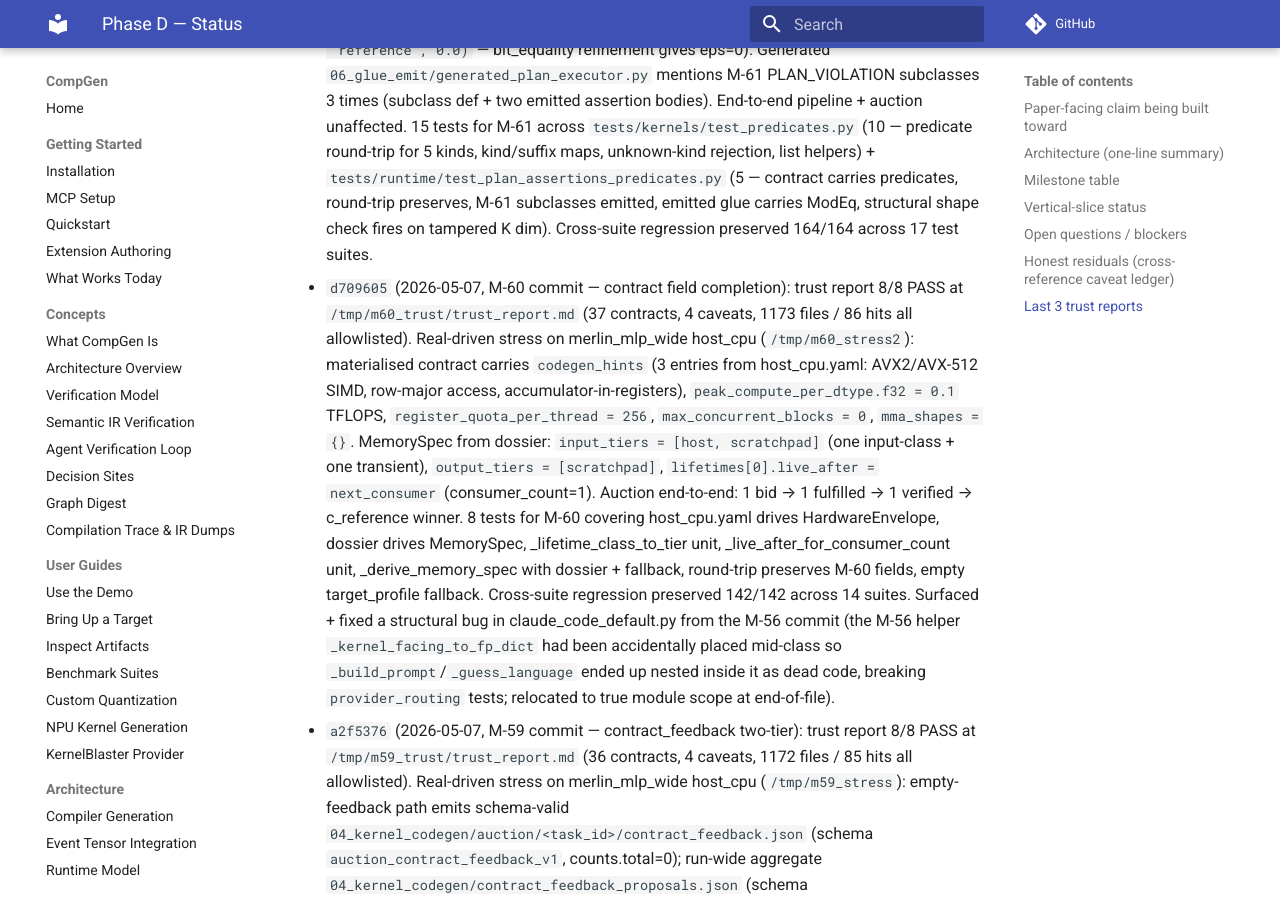
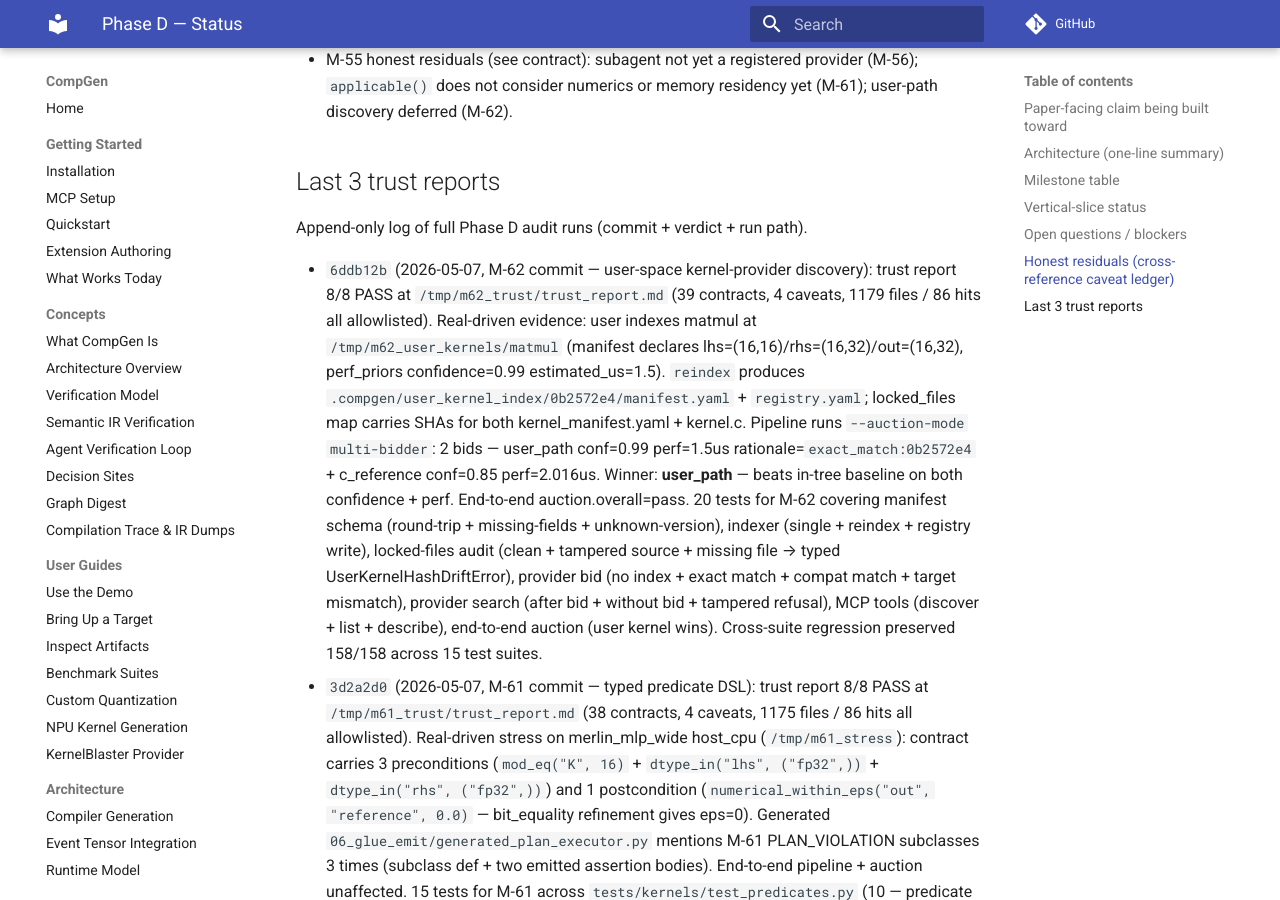
Before and after one commit to copparihollmann/RuntimeCompGen, an MkDocs documentation site: the page built from docs/phase_d_status.md, in a window 1280 px wide and 900 px high, scrolled down 5216 px. Built offline with MkDocs 1.6.1 and Material for MkDocs 9.7.7, drawn with Linux system fonts in a browser that asks for light colours; comment, search, counter and statistics services are not loaded; some of the changed text lies outside the part shown.

Commit message:
docs(phase_d): backfill M-62 status table + trust report entry
Co-Authored-By: Claude Opus 4.7 (1M context) <noreply@anthropic.com>

```diff
--- a/docs/phase_d_status.md
+++ b/docs/phase_d_status.md
@@ -1,6 +1,6 @@
 # Phase D — Status
 
-_Last updated: 2026-05-07_  ·  _Current head: `3d2a2d0` (M-61 landed — predicate DSL)_  ·  _Phase plan: `~/.claude/plans/stateful-jumping-lovelace.md`_  ·  _Trust report: `/tmp/m61_trust/trust_report.md` (8/8 PASS, 38 contracts)_
+_Last updated: 2026-05-07_  ·  _Current head: `6ddb12b` (M-62 landed — user-space provider)_  ·  _Phase plan: `~/.claude/plans/stateful-jumping-lovelace.md`_  ·  _Trust report: `/tmp/m62_trust/trust_report.md` (8/8 PASS, 39 contracts)_
 
 This is the canonical Phase D tracker. Every Phase D milestone's done
 condition includes updating this document with the new commit hash,
@@ -50,7 +50,7 @@ Status legend: `planned` → `in_progress` → `complete` (tests green + commit
 | M-59  | contract_feedback re-enters Recipe IR (two-tier)    | complete      | `a2f5376` | `python/compgen/kernels/provider.py` (ContractFeedback gains kind+applies_when), `python/compgen/graph_compilation/contract_feedback_apply.py` (classifier + Recipe-IR proposal generator + persistence), `python/compgen/graph_compilation/kernel_auction.py` (per_provider_feedback collection), `tests/graph_compilation/test_contract_feedback_apply.py`, `docs/realness/m59_contract_feedback_apply.yaml` | 15 (M-59), 59/59 cross-suite regression preserved, trust 8/8 (36 contracts) |
 | M-60  | Contract field completion from target + dossier     | complete      | `d709605` | `python/compgen/kernels/contract_v3.py` (HardwareEnvelope wiring + _derive_memory_spec + helpers), `configs/targets/host_cpu.yaml` (M-60 envelope block), `python/compgen/graph_compilation/{kernel_contract_materialization,kernel_codegen_response}.py` (round-trip), `python/compgen/kernels/providers/claude_code_default.py` (structural fix), `tests/graph_compilation/test_contract_field_completion.py`, `docs/realness/m60_contract_field_completion.yaml` | 8 (M-60), 142/142 cross-suite regression preserved, trust 8/8 (37 contracts) |
 | M-61  | Pre/post-conditions as typed predicates             | complete      | `3d2a2d0` | `python/compgen/kernels/predicates.py` (entire module — 5 dataclass kinds), `python/compgen/kernels/contract_v3.py` (preconditions+postconditions fields + from_recipe population), `python/compgen/graph_compilation/{kernel_contract_materialization,kernel_codegen_response}.py` (round-trip), `python/compgen/runtime/glue_emit/plan_assertions.py` (5 new PLAN_VIOLATION subclasses + ModEq + ByteSizeLe runtime assertions), `tests/kernels/test_predicates.py`, `tests/runtime/test_plan_assertions_predicates.py`, `docs/realness/m61_predicate_dsl.yaml` | 15 (M-61), 164/164 cross-suite regression preserved, trust 8/8 (38 contracts) |
-| M-62  | User-space kernel-provider discovery + MCP + skill  | planned       | —       | —                                                                                                   | —          |
+| M-62  | User-space kernel-provider discovery + MCP + skill  | complete      | `6ddb12b` | `python/compgen/kernels/user_kernel_index.py` (schema + indexer + audit), `python/compgen/kernels/providers/user_path.py` (UserKernelProvider), `python/compgen/kernels/registry.py` (auto-register when index non-empty), `python/compgen/mcp/tools/kernel_providers.py` (3 MCP tools), `python/compgen/graph_compilation/__main__.py` (--user-kernel-path + env), `.claude/skills/compgen-discover-user-kernels/SKILL.md`, `tests/kernels/test_user_kernel_index.py`, `docs/realness/m62_user_kernel_provider.yaml` | 20 (M-62), 158/158 cross-suite regression preserved, trust 8/8 (39 contracts) |
 | M-63  | Coverage-first scheduling                           | planned       | —       | —                                                                                                   | —          |
 | M-64  | Refinement contracts + version migration            | planned       | —       | —                                                                                                   | —          |
 | M-65  | Vertical slices 2 + 3 under multi-bidder auction    | planned       | —       | —                                                                                                   | —          |
@@ -79,6 +79,7 @@ Status legend: `planned` → `in_progress` → `complete` (tests green + commit
 
 Append-only log of full Phase D audit runs (commit + verdict + run path).
 
+- `6ddb12b` (2026-05-07, M-62 commit — user-space kernel-provider discovery): trust report 8/8 PASS at `/tmp/m62_trust/trust_report.md` (39 contracts, 4 caveats, 1179 files / 86 hits all allowlisted). Real-driven evidence: user indexes matmul at `/tmp/m62_user_kernels/matmul` (manifest declares lhs=(16,16)/rhs=(16,32)/out=(16,32), perf_priors confidence=0.99 estimated_us=1.5). `reindex` produces `.compgen/user_kernel_index/0b2572e4/manifest.yaml` + `registry.yaml`; locked_files map carries SHAs for both kernel_manifest.yaml + kernel.c. Pipeline runs `--auction-mode multi-bidder`: 2 bids — user_path conf=0.99 perf=1.5us rationale=`exact_match:0b2572e4` + c_reference conf=0.85 perf=2.016us. Winner: **user_path** — beats in-tree baseline on both confidence + perf. End-to-end auction.overall=pass. 20 tests for M-62 covering manifest schema (round-trip + missing-fields + unknown-version), indexer (single + reindex + registry write), locked-files audit (clean + tampered source + missing file → typed UserKernelHashDriftError), provider bid (no index + exact match + compat match + target mismatch), provider search (after bid + without bid + tampered refusal), MCP tools (discover + list + describe), end-to-end auction (user kernel wins). Cross-suite regression preserved 158/158 across 15 test suites.
 - `3d2a2d0` (2026-05-07, M-61 commit — typed predicate DSL): trust report 8/8 PASS at `/tmp/m61_trust/trust_report.md` (38 contracts, 4 caveats, 1175 files / 86 hits all allowlisted). Real-driven stress on merlin_mlp_wide host_cpu (`/tmp/m61_stress`): contract carries 3 preconditions (`mod_eq("K", 16)` + `dtype_in("lhs", ("fp32",))` + `dtype_in("rhs", ("fp32",))`) and 1 postcondition (`numerical_within_eps("out", "reference", 0.0)` — bit_equality refinement gives eps=0). Generated `06_glue_emit/generated_plan_executor.py` mentions M-61 PLAN_VIOLATION subclasses 3 times (subclass def + two emitted assertion bodies). End-to-end pipeline + auction unaffected. 15 tests for M-61 across `tests/kernels/test_predicates.py` (10 — predicate round-trip for 5 kinds, kind/suffix maps, unknown-kind rejection, list helpers) + `tests/runtime/test_plan_assertions_predicates.py` (5 — contract carries predicates, round-trip preserves, M-61 subclasses emitted, emitted glue carries ModEq, structural shape check fires on tampered K dim). Cross-suite regression preserved 164/164 across 17 test suites.
 - `d709605` (2026-05-07, M-60 commit — contract field completion): trust report 8/8 PASS at `/tmp/m60_trust/trust_report.md` (37 contracts, 4 caveats, 1173 files / 86 hits all allowlisted). Real-driven stress on merlin_mlp_wide host_cpu (`/tmp/m60_stress2`): materialised contract carries `codegen_hints` (3 entries from host_cpu.yaml: AVX2/AVX-512 SIMD, row-major access, accumulator-in-registers), `peak_compute_per_dtype.f32 = 0.1` TFLOPS, `register_quota_per_thread = 256`, `max_concurrent_blocks = 0`, `mma_shapes = {}`. MemorySpec from dossier: `input_tiers = [host, scratchpad]` (one input-class + one transient), `output_tiers = [scratchpad]`, `lifetimes[0].live_after = next_consumer` (consumer_count=1). Auction end-to-end: 1 bid → 1 fulfilled → 1 verified → c_reference winner. 8 tests for M-60 covering host_cpu.yaml drives HardwareEnvelope, dossier drives MemorySpec, _lifetime_class_to_tier unit, _live_after_for_consumer_count unit, _derive_memory_spec with dossier + fallback, round-trip preserves M-60 fields, empty target_profile fallback. Cross-suite regression preserved 142/142 across 14 suites. Surfaced + fixed a structural bug in claude_code_default.py from the M-56 commit (the M-56 helper `_kernel_facing_to_fp_dict` had been accidentally placed mid-class so `_build_prompt`/`_guess_language` ended up nested inside it as dead code, breaking `provider_routing` tests; relocated to true module scope at end-of-file).
 - `a2f5376` (2026-05-07, M-59 commit — contract_feedback two-tier): trust report 8/8 PASS at `/tmp/m59_trust/trust_report.md` (36 contracts, 4 caveats, 1172 files / 85 hits all allowlisted). Real-driven stress on merlin_mlp_wide host_cpu (`/tmp/m59_stress`): empty-feedback path emits schema-valid `04_kernel_codegen/auction/<task_id>/contract_feedback.json` (schema `auction_contract_feedback_v1`, counts.total=0); run-wide aggregate `04_kernel_codegen/contract_feedback_proposals.json` (schema `contract_feedback_proposals_v1`) carries 1 entry for the task. Synthetic stress (in test): a stub provider emitting 3 feedback entries (layout_swap + dtype_widen + non-allowlisted) routes correctly — 2 allowlisted entries become SetLayout + WidenDtype proposals; 1 non-allowlisted lands in advisory. 15 tests for M-59 covering _infer_kind heuristics (6), classify_feedback split (2), to_recipe_ir_proposal per-kind op+args + non-allowlisted-raises (5), auction integration empty path (1), auction integration synthetic feedback (1). Cross-suite regression preserved 59/59 across provider_bid, canonical_contract_hash, kernel_auction, kernel_codegen_response, contract_feedback_apply.
```
